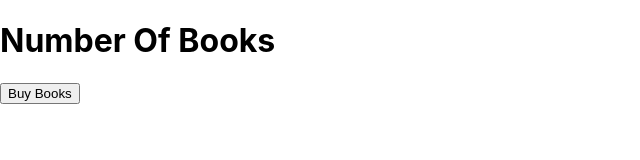
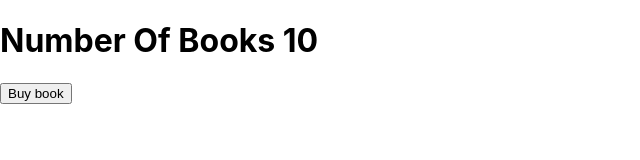
Before and after one commit to avisek123/React-Redux, a React (Create React App) app: page / in a window 1280 px wide. Shown: the top 160 px of the page, without its empty margins (0-640 px from the left). Built offline with nearby package versions, Linux system fonts and the light colour scheme.

Commit message:
redux connect with react

```diff
--- a/src/components/BookContainer.js
+++ b/src/components/BookContainer.js
@@ -1,12 +1,26 @@
 import React from "react";
+import { connect } from "react-redux";
+import { buyBook } from "../redux";
 
-function BookContainer() {
+function BookContainer(props) {
   return (
     <div>
-      <h1>Number Of Books</h1>
-      <button>Buy Books</button>
+      <h1>Number Of Books {props.numberOfBooks}</h1>
+      <button onClick={props.buyBook}>Buy book</button>
     </div>
   );
 }
+const mapStatetoProps = (state) => {
+  return {
+    numberOfBooks: state.numberOfBooks,
+  };
+};
+const mapDispatchtoProps = (dispatch) => {
+  return {
+    buyBook: () => {
+      dispatch(buyBook());
+    },
+  };
+};
 
-export default BookContainer;
+export default connect(mapStatetoProps, mapDispatchtoProps)(BookContainer);
--- /dev/null
+++ b/src/redux/index.js
@@ -0,0 +1 @@
+export { buyBook } from "./book/bookAction";
```
